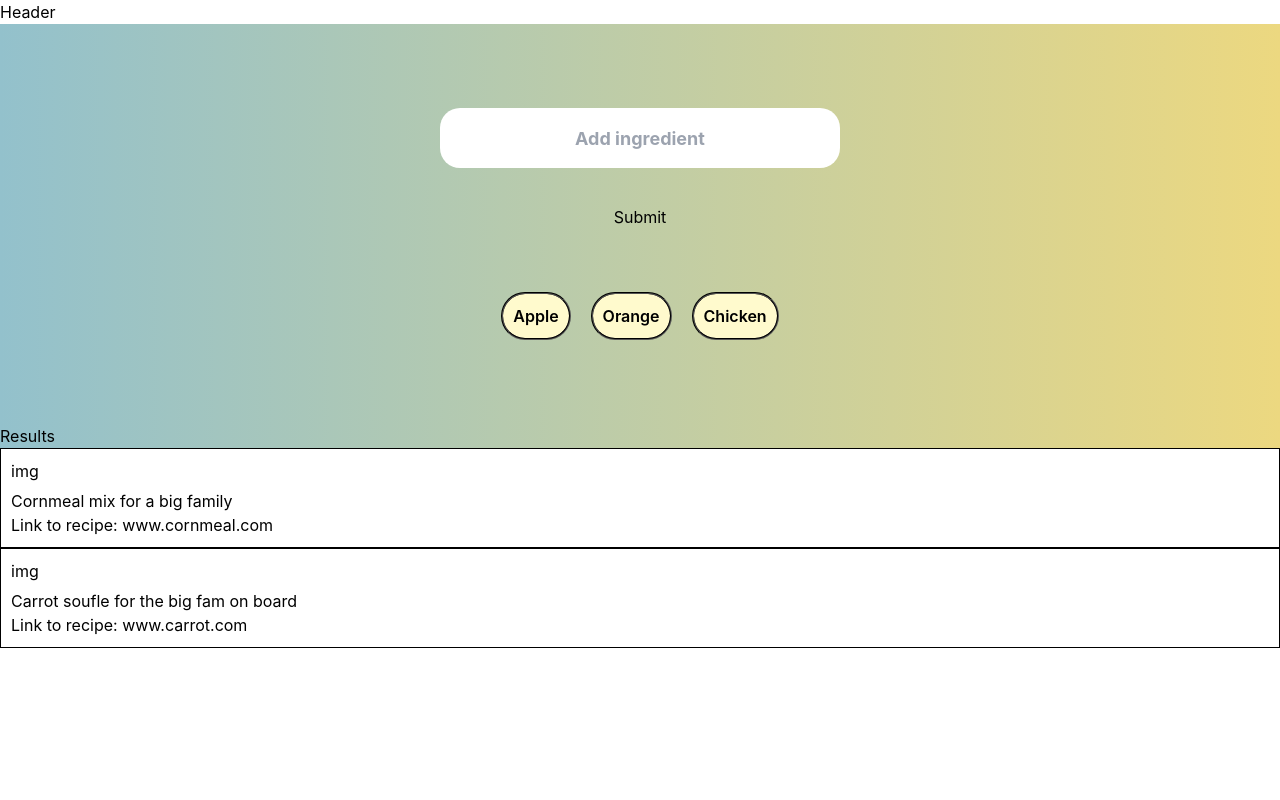
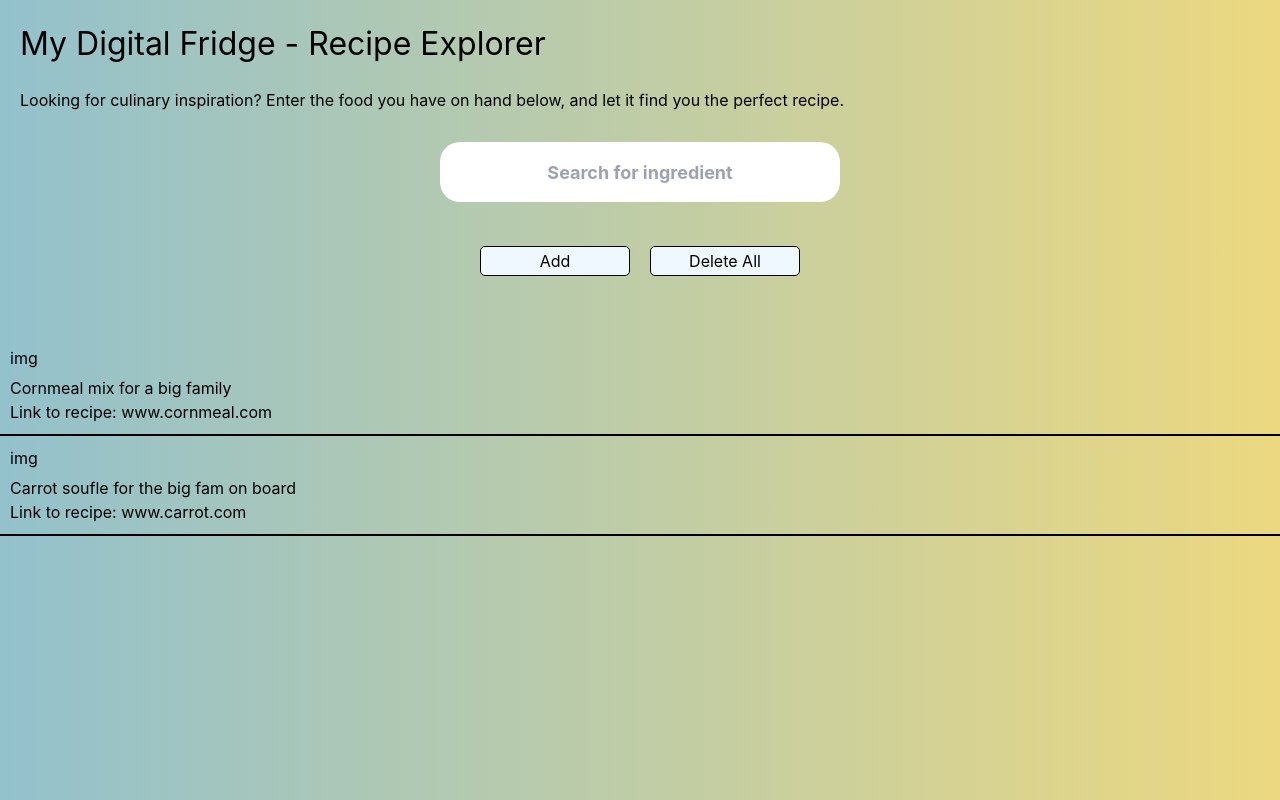
Before and after one commit to coleggibson/whatsfordinner, a React (Create React App) app: page / in a window 1280 px wide. Built offline with nearby package versions, Linux system fonts and the light colour scheme.

Commit message:
Added more background color to whole page and function to remove all ingredients with button

```diff
--- a/src/components/Content.js
+++ b/src/components/Content.js
@@ -9,9 +9,6 @@ const Content = () => {
 
     let orderNum = 2
     const [ingredients, setIngredients] = useState ([
-        {name: 'Apple', id:uniqid()},
-        {name: 'Orange', id:uniqid()},
-        {name: 'Chicken', id:uniqid()}
     ]);
 
     const [recipes, setRecipes] = useState([
@@ -38,8 +35,7 @@ const Content = () => {
         ingredients.push(ingredientObject)
         setIngredients([...ingredients])
         combineIngredients(ingredients)
-        value = ''
-
+        document.getElementById('name').value = ''
         }
     }
 
@@ -90,12 +86,19 @@ const Content = () => {
         setIngredients([...ingredients])
     }
 
+    const deleteAllIngredients = (ingredients) => {
+        setIngredients([])
+    }
+
     return (
         <div id="content-container">
             <div id='search-content'>
-                <input id='name' type='text' defaultValue='' placeholder='Add ingredient'/>
+                <input id='name' type='text' defaultValue='' placeholder='Search for ingredient'/>
                 <br/>
-                <input id='submit-button' type='button' value='Submit' onClick={() => addIngredient(document.getElementById('name').value)}/>
+                <div id='button-container'>
+                <input id='submit-button' type='button' value='Add' onClick={() => addIngredient(document.getElementById('name').value)}/>
+                <input id='submit-button' type='button' value='Delete All' onClick={() => deleteAllIngredients(ingredients)}/>
+                </div>
                 <div id='ingredient-list'>
                     {ingredients.map((ingredient) => {
                         return (<div key={ingredient.id}
@@ -110,7 +113,6 @@ const Content = () => {
             </div>
 
             <div id='recipe-results'>
-            <div id='results-title'>Results</div>
                     {recipes.map((recipe) => {
                         return (<div key={recipe.id}
                                 className='recipe-container'>
--- a/src/components/Header.js
+++ b/src/components/Header.js
@@ -1,7 +1,10 @@
 import '../styles/Header.css'
 const Header = () => {
     return (
-        <div>Header</div>
+        <div id='header-container'>
+            <h1 id='header-title'>My Digital Fridge - Recipe Explorer</h1>
+            <h2 id='header-description'>Looking for culinary inspiration? Enter the food you have on hand below, and let it find you the perfect recipe.</h2>
+        </div>
     )
 }
 
--- a/src/styles/App.css
+++ b/src/styles/App.css
@@ -2,4 +2,5 @@ html, body {
   width: 100%;
   margin: 0px;
   padding: 0px;
+  background-image: linear-gradient(to right, rgb(147, 193, 204),rgb(236, 216, 128))
 }
--- a/src/styles/Content.css
+++ b/src/styles/Content.css
@@ -3,7 +3,8 @@
     justify-content: center;
     align-items: center;
     flex-direction: column;
-    height: 400px;
+    height: fit-content;
+    /* min-height: 100vh; */
     width: 100%;
     background-image: linear-gradient(to right, rgb(147, 193, 204),rgb(236, 216, 128))
 }
@@ -22,6 +23,22 @@
     width: 150px;
     height: 30px;
     cursor: pointer;
+    border: 1px;
+    border-style: solid;
+    background-color: aliceblue;
+    margin: 10px;
+    border-radius: 5px;
+
+}
+#submit-button:hover {
+    transition: 2s;
+    background-color: rgb(211, 206, 206);
+    border-radius: 100px;
+}
+
+#button-container {
+    display: flex;
+    /* justify-content: space-between; */
 }
 
 .ingredient-name{
@@ -35,6 +52,13 @@
     background-color:lemonchiffon;
 }
 
+.ingredient-name:hover{
+    cursor: pointer;
+    transition: .5s;
+    filter:blur(1px);
+    filter: opacity(50%);
+}
+
 #ingredient-list {
     margin-top: 50px;
     display: flex;
@@ -46,6 +70,7 @@
 #recipe-results {
     width:100%;
     padding: 0px;
+    background-image: linear-gradient(to right, rgb(147, 193, 204),rgb(236, 216, 128))
 }
 
 #results-title {
@@ -58,9 +83,10 @@
     justify-content: center;
     justify-content: space-between;
     padding: 10px;
+    border-bottom: 2px;
     border-style: solid;
     border-color: black;
-    border-width: 1px;
+
     height: 100px;
     width: auto;
 }
--- a/src/styles/Header.css
+++ b/src/styles/Header.css
@@ -0,0 +1,10 @@
+#header-container {
+    padding: 20px;
+    background-image: linear-gradient(to right, rgb(147, 193, 204),rgb(236, 216, 128))
+}
+
+#header-title {
+    font-size:xx-large;
+    font-weight: 400;
+    margin-bottom: 20px;
+}
```
